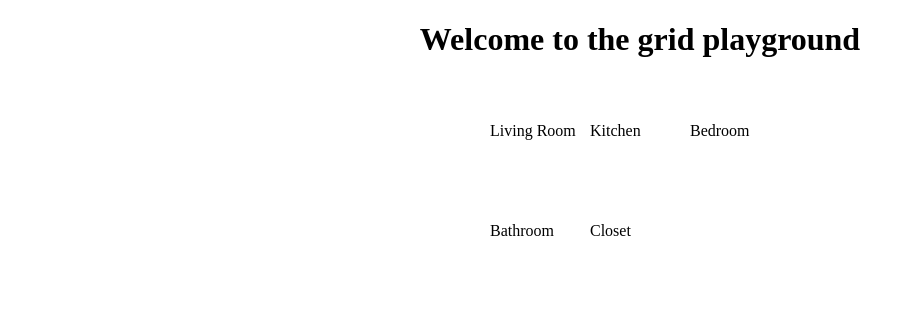
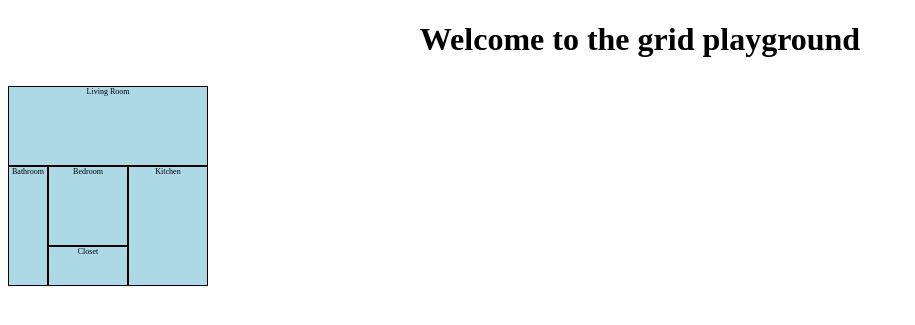
Before and after one commit to IvanR96/grid-practice, a plain HTML site: page index.html in a window 1280 px wide. Shown: the whole page, without its empty margins (0-915 px from the left). Drawn offline with Linux system fonts and the light colour scheme.

Commit message:
style added for custom inline grid

```diff
--- a/style.css
+++ b/style.css
@@ -3,23 +3,47 @@ h1{
 }
 
 .container{
-    margin-top: 5%;
-    justify-content: center;
-    display: grid;
-    grid-template-columns: 100px 100px 100px;
-    grid-template-rows: 100px 100px 100px;
-
+    display: inline-grid;
+    grid-template: 40px 40px 40px 40px 40px / 40px 40px 40px 40px 40px;
+    background-color: lightblue;
+    margin: auto;
 }
 
-.item{
-    border: 1px solid black;
+.room{
+    border: 1px solid;
+    font-size: 50%;
     text-align: center;
-    background-color: orange;
 }
 
-.last-column{
-    background: pink;
+#living-room{
+    grid-column-start: 1;
+    grid-column-end: 6;
+    grid-row-start: 1;
+    grid-row-end: 3;
 }
-.first-row{
-    background: lightblue;
+
+#bathroom {
+    grid-column-start: 1;
+    grid-column-end: 2;
+    grid-row-start: 3;
+    grid-row-end: 6;
 }
+
+#kitchen {
+    grid-column: 4 / 6;
+    grid-row: 3 / 6;
+}
+
+#bedroom {
+    grid-column-start: 2;
+    grid-column-end: 4;
+    grid-row-start: 3;
+    grid-row-end: 5;
+  }
+
+#closet {
+    grid-column-start: 2;
+    grid-column-end: 4;
+    grid-row-start: 5;
+    grid-row-end: 6;
+}
```
